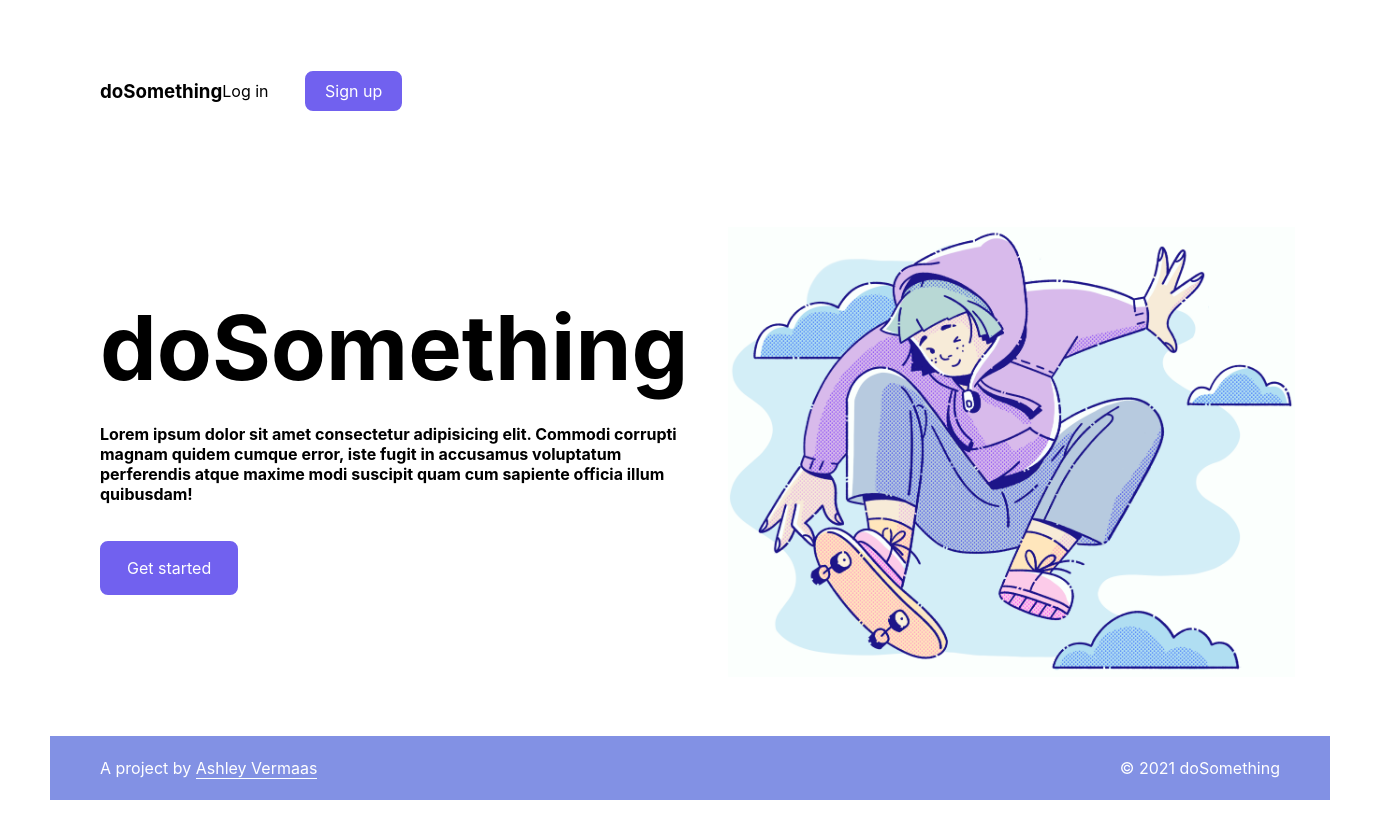
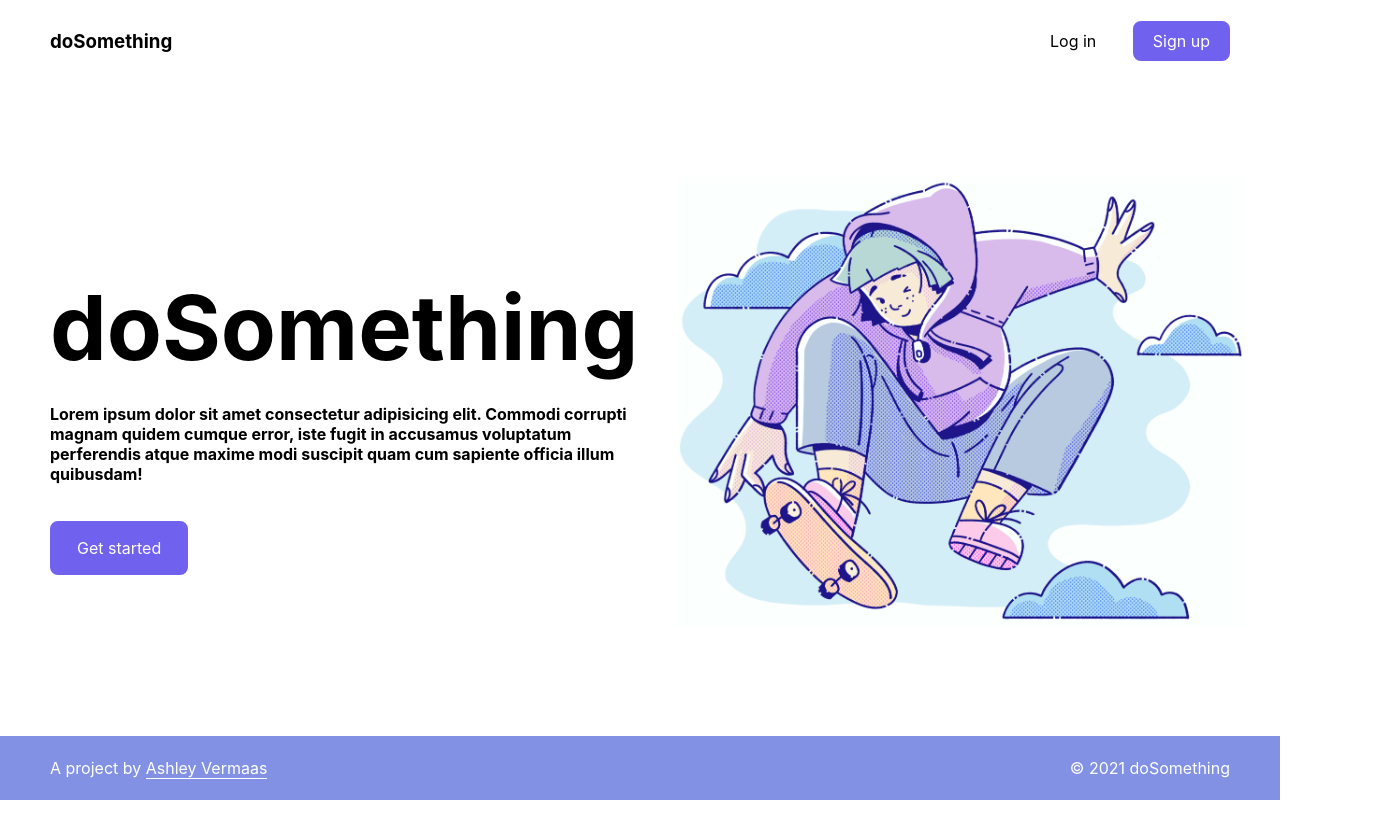
Before and after one commit to ashleyvermaas/do-something-client, a React (Create React App) app: page / in a window 1280 px wide. Shown: the top 838 px of the page, 1380 px wide, since content can reach past the window. After the commit the page ends 800 px from the top, so only its background shows below. Built offline with nearby package versions, Linux system fonts and the light colour scheme.

Commit message:
add styling to dashboard and homepage

```diff
--- a/src/components/dashboard/Dashboard.css
+++ b/src/components/dashboard/Dashboard.css
@@ -8,19 +8,27 @@
     padding: 50px;
 }
 
+.page-container h1 {
+    margin-top: 0px;
+}
+
 .random-activity-section {
     border: 1px solid;
     border-color: #ECE1F5;
     border-radius: 4px;
     min-height: 50vh;
-    width: 100%;
+    min-width: 100%;
+    display: flex;
+    flex-direction: column;
+    align-items: flex-start;
 }
 
 .random-activity-section h2 {
    font-size: 40px;
 }
 
-
-.page-container h1 {
-    margin-top: 0px;
+.random-activity-result {
+    display: flex;
+    flex-direction: column;
+    align-items: flex-start;
 }
--- a/src/components/dashboard/Dashboard.js
+++ b/src/components/dashboard/Dashboard.js
@@ -73,9 +73,8 @@ class Dashboard extends Component {
             <div className="page-container">
                 <h1>Dashboard</h1>
                 <section className="random-activity-section">
-                    <h2>doSomething</h2>
-
-                    <div>
+                    <h2>doSomething Random</h2>
+                    <div className="random-activity-result">
                         <Link to={`/activities/${this.state.randomActivity._id}`}><p>{this.state.randomActivity.title}</p></Link>
                         <p>{this.state.randomActivity.description}</p>
                         <p>{this.state.randomActivity.category}</p>
--- a/src/components/homepage/Homepage.js
+++ b/src/components/homepage/Homepage.js
@@ -5,7 +5,7 @@ import './Homepage.css';
 
 function Homepage(props) {
     return (
-        <div className="page-container">
+        <div className="homepage-container">
             <Navbar user={props.user} />
             <div className="content-wrap">
                 <header className="header">
```
